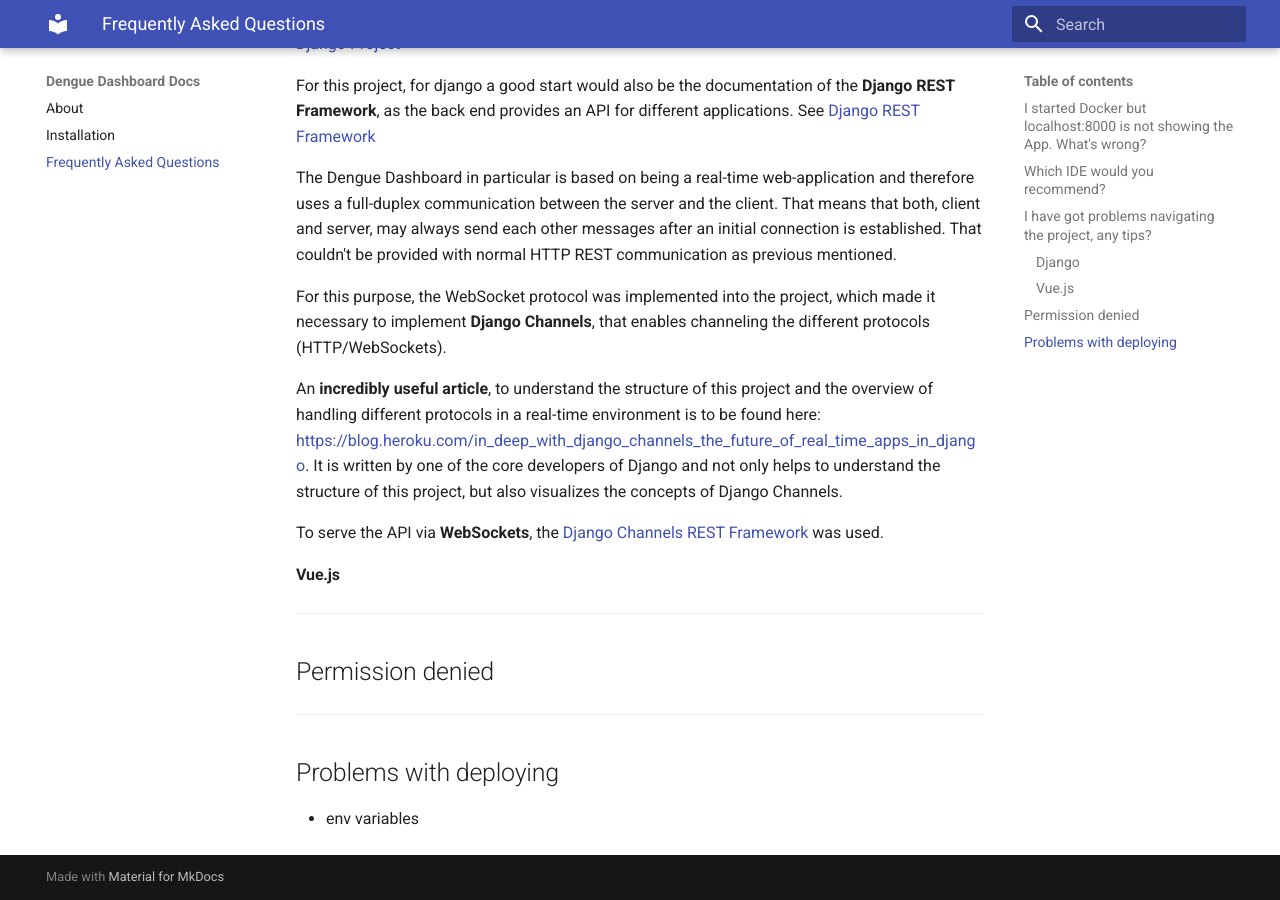
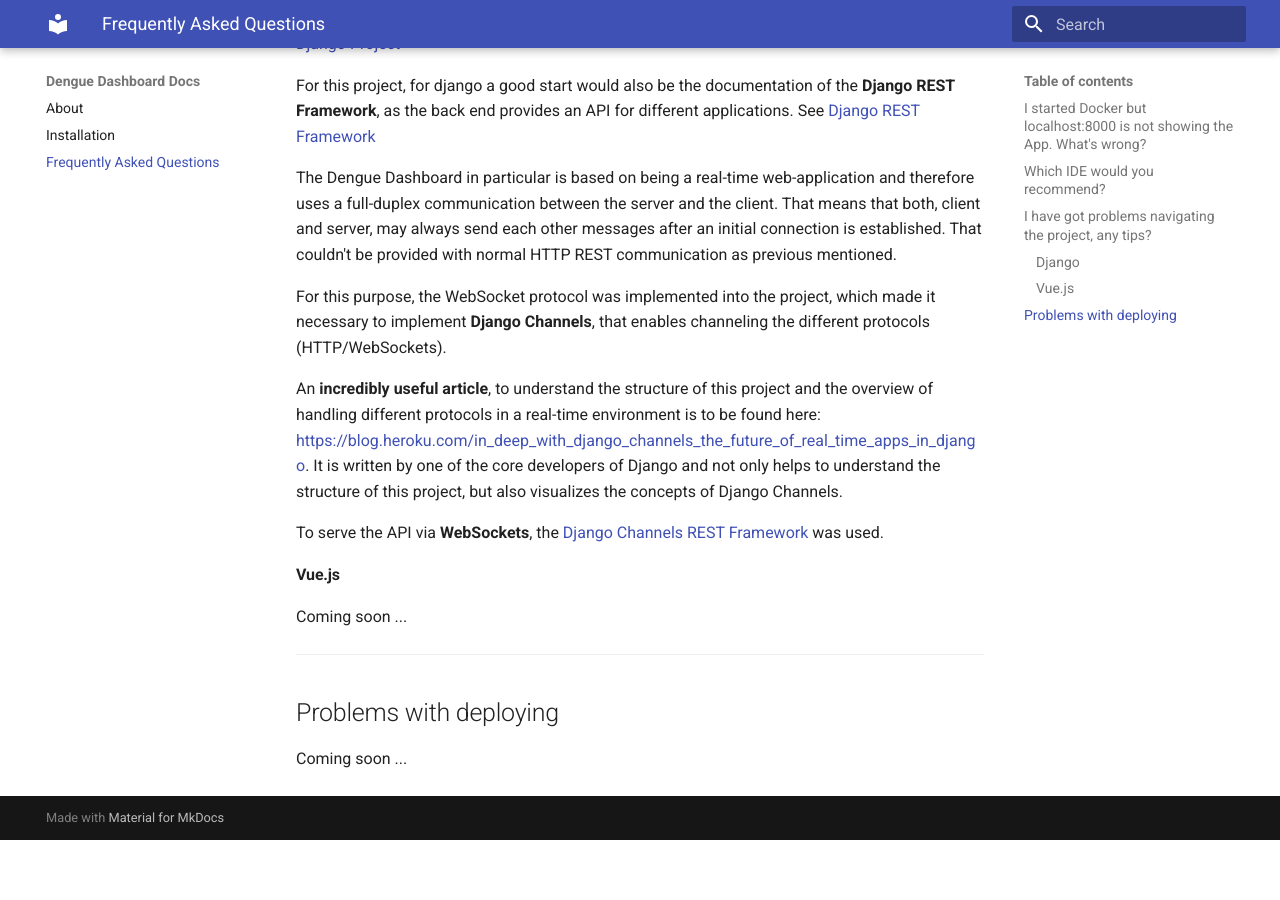
Before and after one commit to nordglueck/dashboard-docs, an MkDocs documentation site: the page built from docs/faq.md, in a window 1280 px wide and 900 px high, scrolled down 2382 px. Built offline with MkDocs 1.6.1 and Material for MkDocs 9.7.7, drawn with Linux system fonts in a browser that asks for light colours; after the commit the page ends 3222 px from its top, so only the background shows below that.

Commit message:
faq update and gitignore

```diff
--- a/docs/faq.md
+++ b/docs/faq.md
@@ -99,12 +99,10 @@
 
 #### Vue.js
 
----
-
-## Permission denied
+Coming soon ...
 
 ---
 
 ## Problems with deploying
 
-- env variables
+Coming soon ...
```
Also changed, not shown: site/404.html, site/Installation/index.html, site/faq/index.html, site/index.html, site/search/search_index.json, 2 other files.
